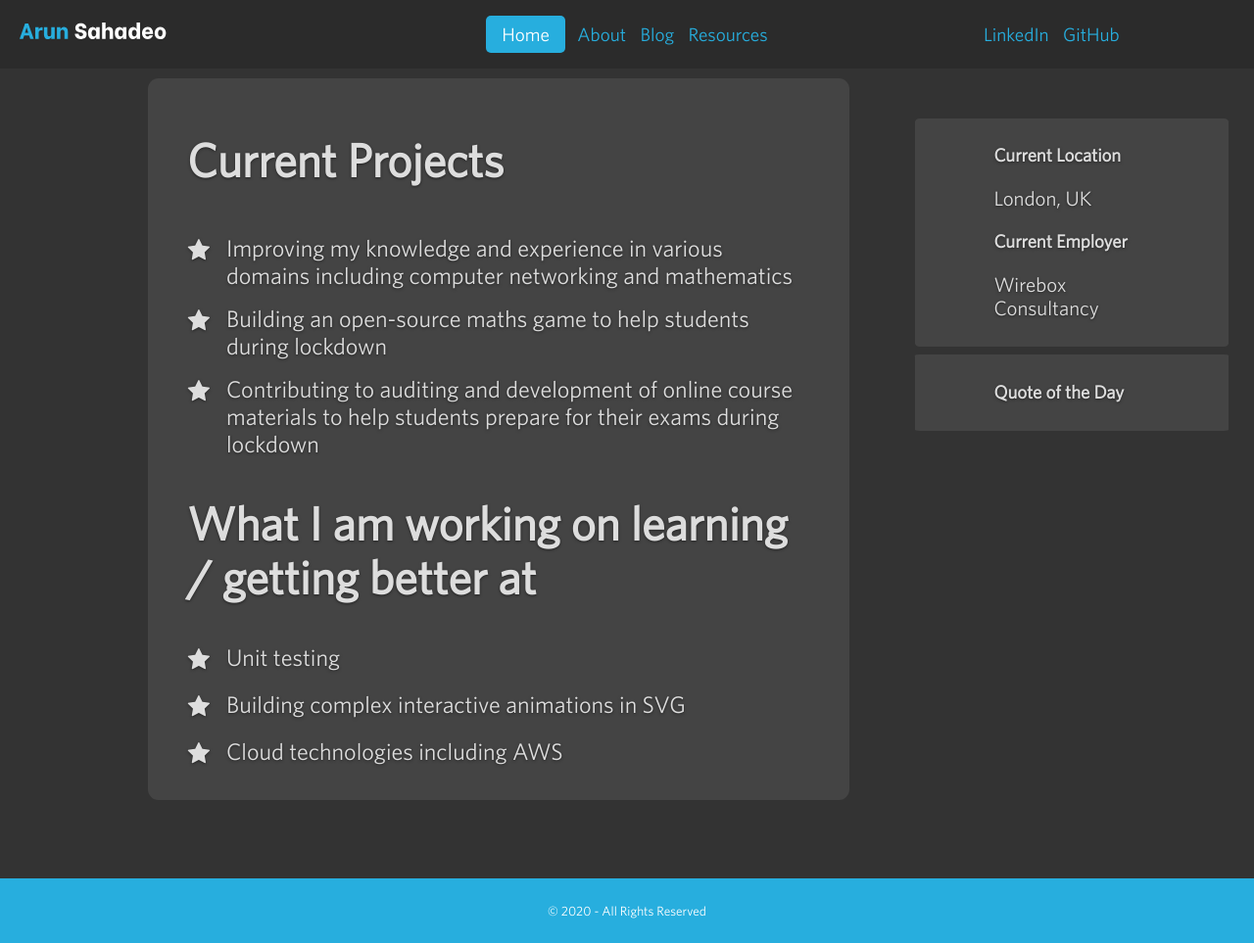
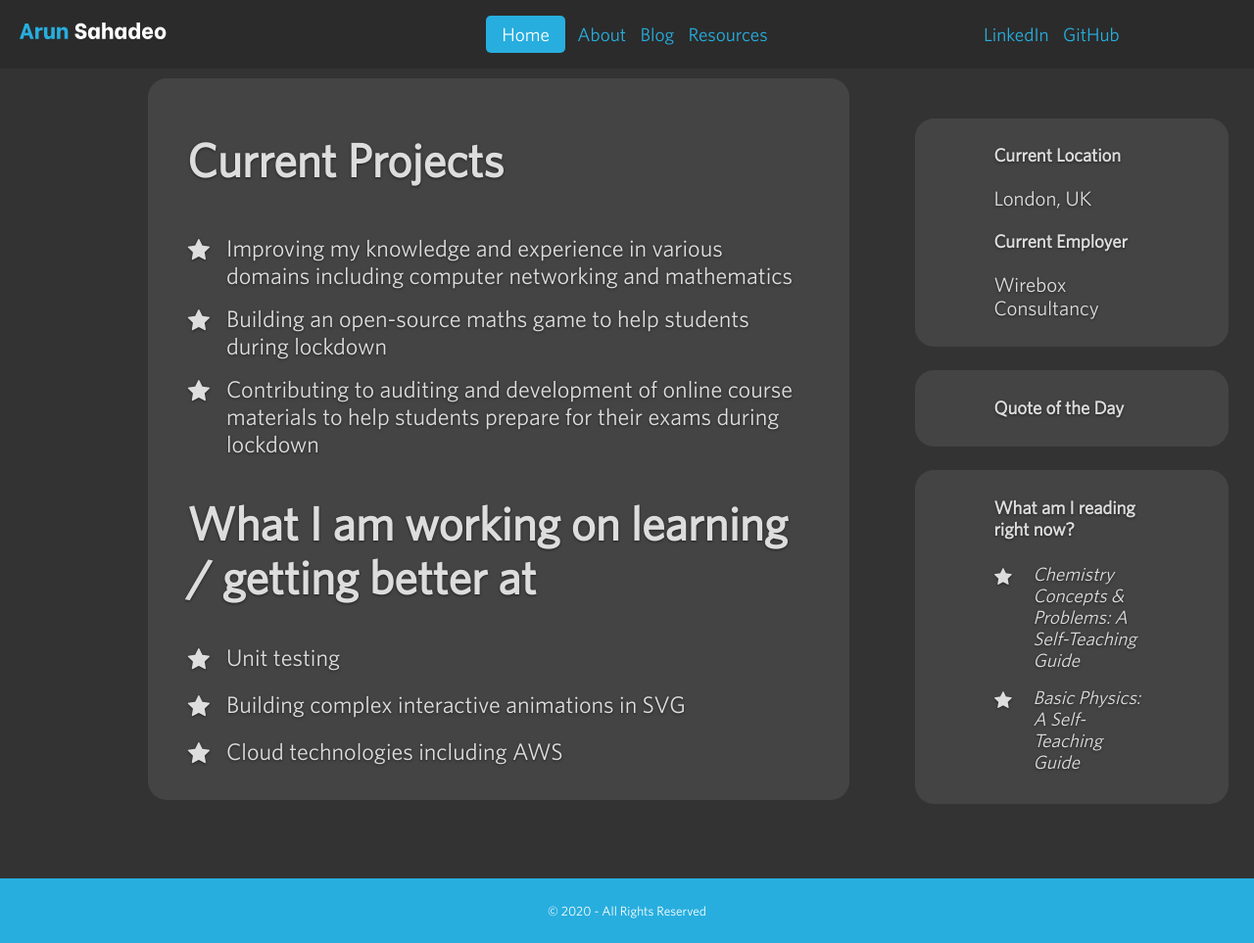
Before and after one commit to ArunSahadeo/ArunSahadeo.github.io, a Jekyll site: the page built from index.html, in a window 1280 px wide and 963 px high. Shown: the whole window at 98% size. Built offline with Jekyll 4.4.1, drawn with Linux system fonts in a browser that asks for light colours; some web fonts are replaced.

Commit message:
Tidy up borders, add new section on homepage

```diff
--- a/_config.yml
+++ b/_config.yml
@@ -24,6 +24,10 @@ description: >- # this means to ignore newlines until "location:"
     Software developer and systems administrator based in Greater London
 location: London, UK
 company: Wirebox Consultancy
+# Reading list
+reading_list:
+    - Chemistry Concepts &amp; Problems&#58; A Self-Teaching Guide
+    - Basic Physics&#58; A Self-Teaching Guide
 # Social accounts
 social_accounts:
     twitter: ''
--- a/_layouts/home.html
+++ b/_layouts/home.html
@@ -42,6 +42,22 @@
 
                     <p class="daily-quote max-width-300"></p>
                 </div>
+
+                {% if site.reading_list != nil and site.reading_list.size > 0 %}
+                <div class="bg-charcoal-grey">
+                    <h3>
+                        What am I reading right now?
+                    </h3>
+
+                    <ul class="list-star">
+                        {% for book in site.reading_list %}
+                        <li class="icon-star font-size-1-point-2-rem">
+                            <em>{{ book }}</em>
+                        </li>
+                        {% endfor %}
+                    </ul>
+                </div>
+                {% endif %}
             </aside>
         </section>
         {% include components/bottom/footer/navigation.html %}
--- a/_sass/components/_content-grid.scss
+++ b/_sass/components/_content-grid.scss
@@ -22,7 +22,7 @@
     }
 
     > article {
-        @include rounded-borders(1.5%);
+        @include rounded-borders(2vmin);
         padding: 0.5rem 2.5rem;
     }
 
@@ -31,11 +31,11 @@
             margin-top: 5px;
 
             div {
-                @include rounded-borders(1.5%);
+                @include rounded-borders(2vmin);
                 padding: 0.5rem 5rem;
 
                 &:not(:last-of-type) {
-                    margin-bottom: 0.5rem;
+                    margin-bottom: 1.5rem;
                 }
             }
 
--- a/_sass/utilities/_font-sizes.scss
+++ b/_sass/utilities/_font-sizes.scss
@@ -1,3 +1,7 @@
+.font-size-1-point-2-rem {
+    font-size: 1.2rem;
+}
+
 .font-size-3-rem {
     font-size: 3rem;
 }
```
